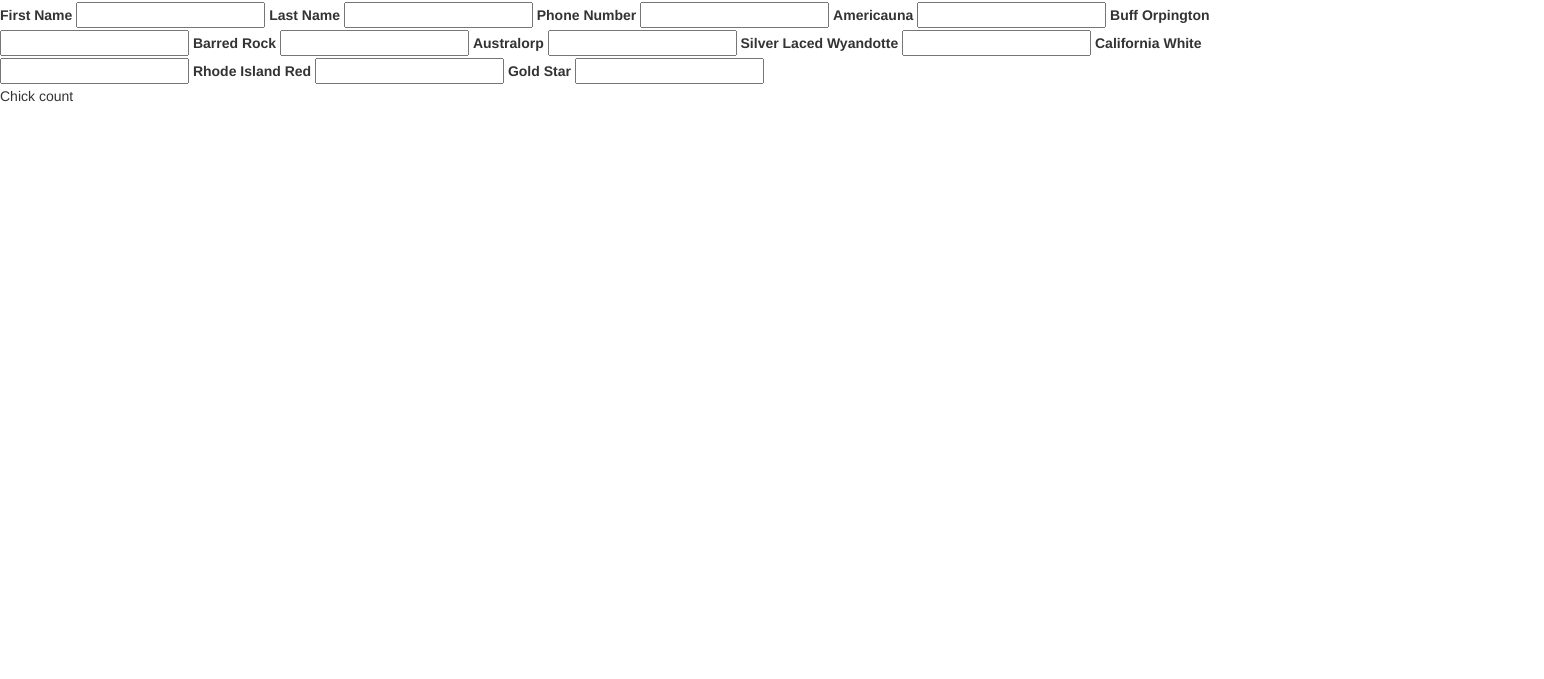
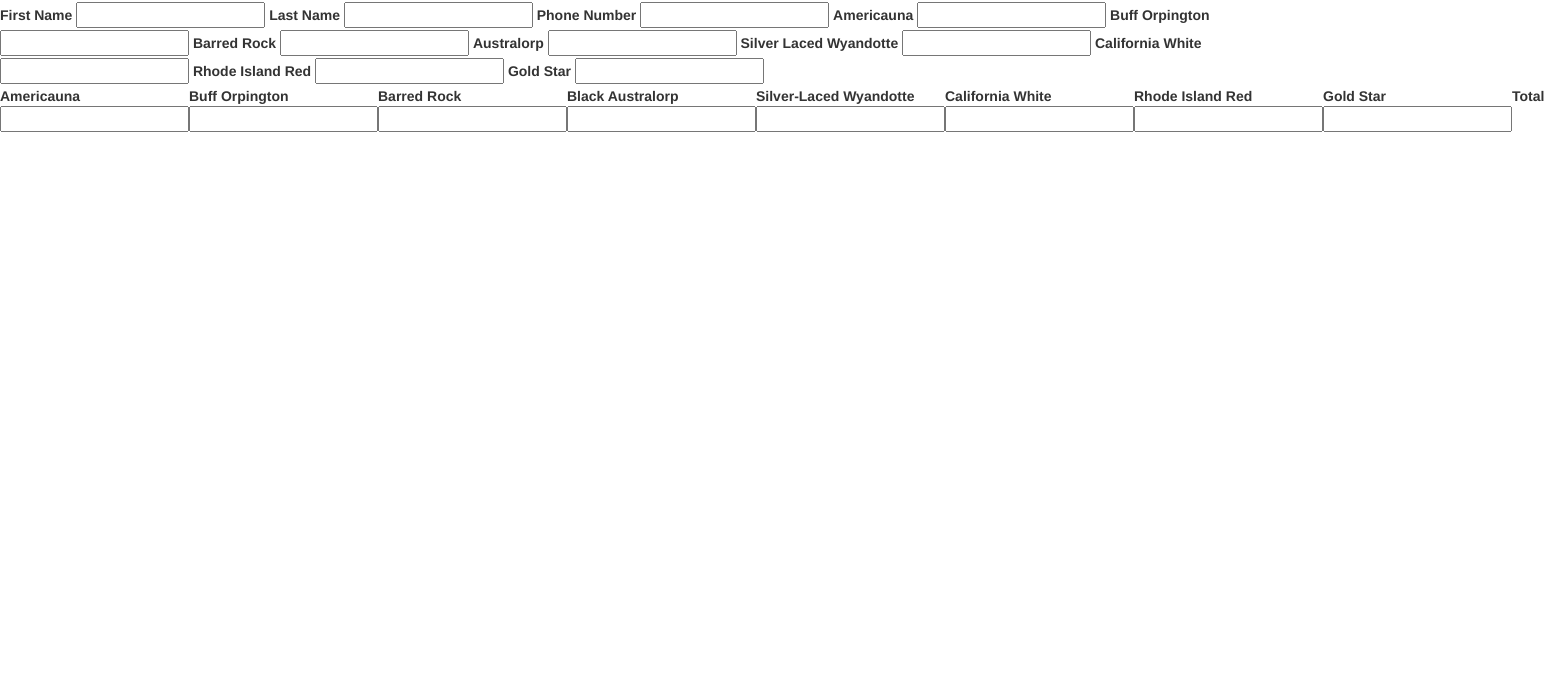
Before and after one commit to colinchmiller/chicken_inventory, a website: page client/views/index.html in a window 1280 px wide. Shown: the part 121-800 px from the top of the page, 1544 px wide, since content can reach past the window. Drawn offline with Linux system fonts and the light colour scheme; files that its build step writes are made by us from their sources; files whose address does not match are found by name.

Commit message:
add table to form for chick count

```diff
--- a/client/views/index.html
+++ b/client/views/index.html
@@ -50,12 +50,35 @@
   <label>Gold Star</label>
   <input type="number" ng-model="goldstar"></input>
 
-  <p>Chick count</p>
-  {{americauna + bufforpington + barredrock + australorp
-   + silverwyandotte + californiawhite + rhodeislandred + goldstar}}
+   <table ng-controller = "ChickenFormController">
+     <tr>
+       <th>Americauna</th>
+       <th>Buff Orpington</th>
+       <th>Barred Rock</th>
+       <th>Black Australorp</th>
+       <th>Silver-Laced Wyandotte</th>
+       <th>California White</th>
+       <th>Rhode Island Red</th>
+       <th>Gold Star</th>
+       <th>Total</th>
+     </tr>
+     <tr>
+       <td><input type="number" ng-model="americauna"/></td>
+       <td><input type="number" ng-model="bufforpington"/></td>
+       <td><input type="number" ng-model="barredrock"/></td>
+       <td><input type="number" ng-model="australorp"/></td>
+       <td><input type="number" ng-model="silverwyandotte"/></td>
+       <td><input type="number" ng-model="californiawhite"/></td>
+       <td><input type="number" ng-model="rhodeislandred"/></td>
+       <td><input type="number" ng-model="goldstar"/></td>
+       <td>{{americauna + bufforpington + barredrock + australorp +
+         silverwyandotte + californiawhite + rhodeislandred + goldstar}}</td>
+     </tr>
+   </table>
 
   </form>
 
 
+
 </body>
 </html>
```
Also changed, not shown: server/public/assets/views/index.html (+26 -3 lines).
